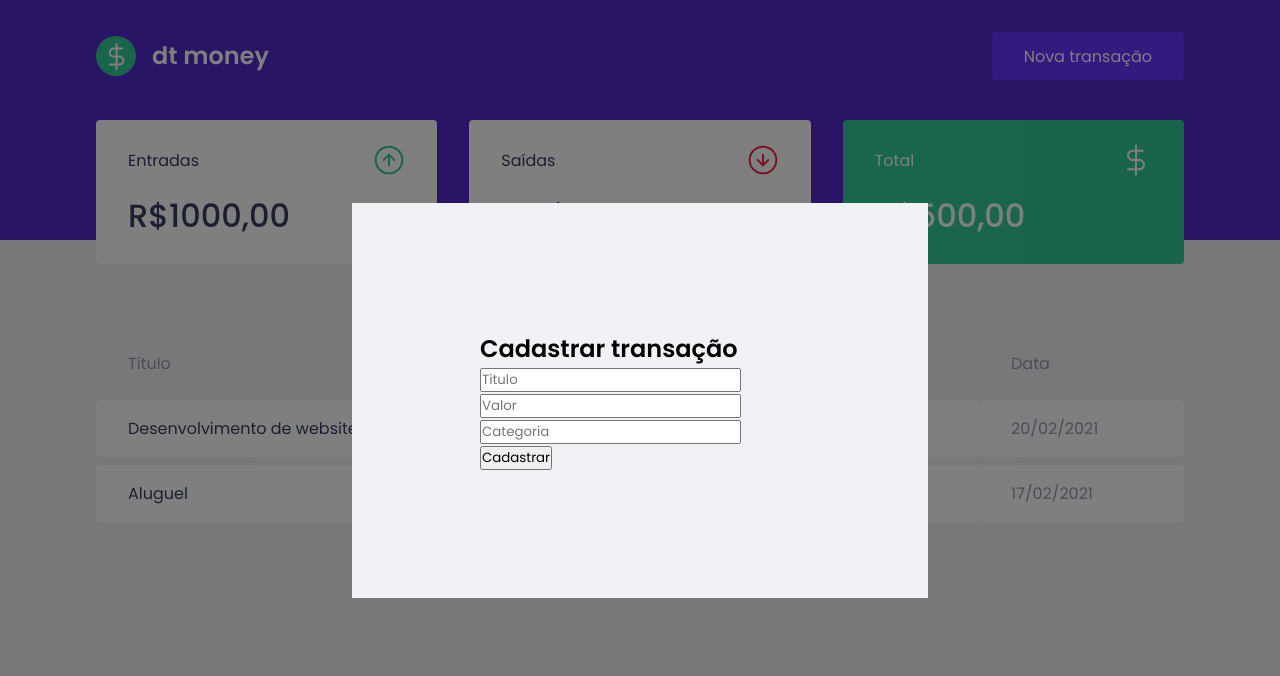
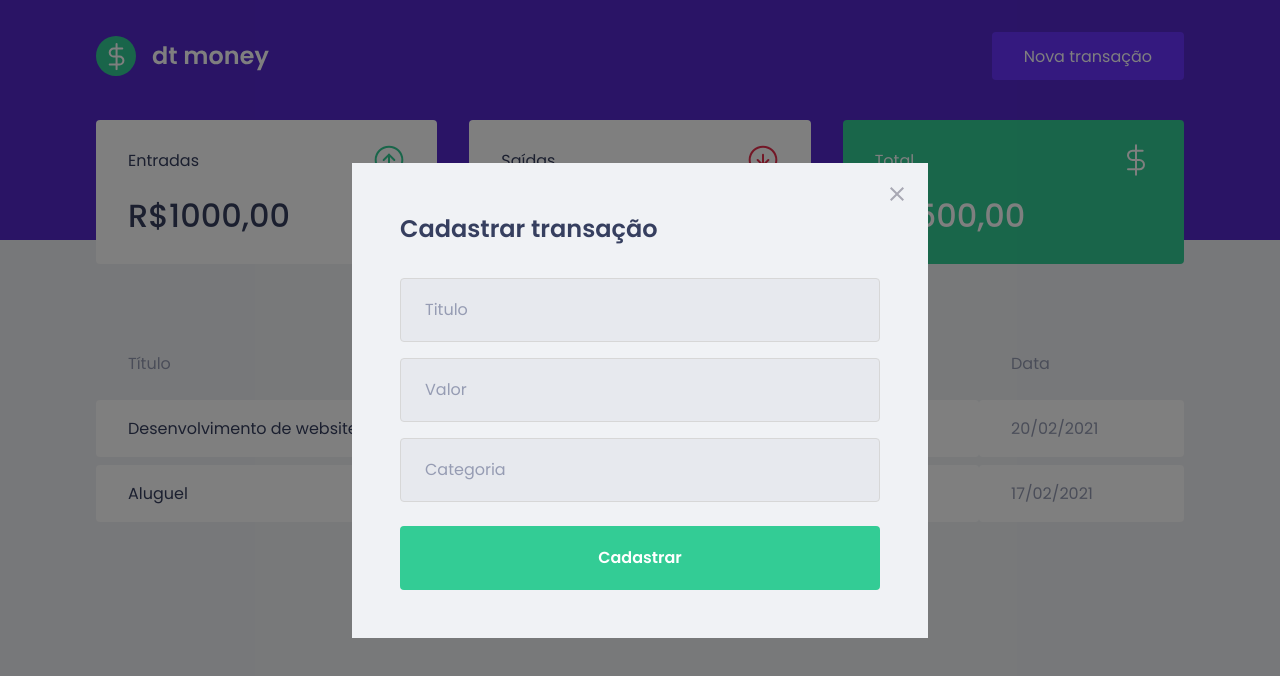
Before and after one commit to ferrariflaviaa/FMoney, a React (Create React App) app: page / in a window 1280 px wide. Both pictures are taken after a click on the button "Nova transação". Shown: the top 676 px of the page. Built offline with nearby package versions, Linux system fonts and the light colour scheme; no server answers; what miragejs would draw is missing.

Commit message:
styling modal

```diff
--- a/src/components/NewTransactionModal/index.tsx
+++ b/src/components/NewTransactionModal/index.tsx
@@ -1,4 +1,5 @@
 import Modal from 'react-modal';
+import closeImg from '../../assets/close.svg'
 import { Container } from './styles';
 
 interface NewTransactionModalProps{
@@ -14,6 +15,11 @@
             overlayClassName="react-modal-overlay"
             className="react-modal-content"
         >
+            <button type="button"
+            onClick={onRequestClose}
+            className="react-modal-close">
+                <img src={closeImg} alt="Fechar modal"/>
+            </button>
           <Container>
             <h2>Cadastrar transação</h2>
 
--- a/src/components/NewTransactionModal/styles.ts
+++ b/src/components/NewTransactionModal/styles.ts
@@ -1,3 +1,52 @@
 import styled from "styled-components";
 
-export const Container = styled.form``;
+export const Container = styled.form`
+    h2{
+        color: var(--text-title);
+        font-size: 1.5rem;
+        margin-bottom: 2rem;
+
+    }
+
+    input{
+        width: 100%;
+        padding: 0 1.5rem;
+        height: 4rem;
+        border-radius: 0.25rem;
+
+        border: 1px solid #d7d7d7;
+        background: #e7e9ee;
+
+        font-weight: 400;
+        font-size: 1rem;
+
+        &::placeholder{
+            color: var(--text-body);
+        }
+        & + input {
+            margin-top: 1rem;
+        }
+    }
+
+    button[type="submit"] {
+        width: 100%;
+        padding: 0, 1.5rem;
+        height: 4rem;
+        background: var(--green);
+        color: #FFF;
+        border-radius: 0.25rem;
+        border: 0;
+        font-size: 1rem;
+        margin-top: 1.5rem;
+        font-weight: 600;
+
+        transition: filter 0.2s;
+
+        &:hover{
+            filter: brightness(0.9);
+        }
+    }
+
+
+
+`;
--- a/src/styles/global.ts
+++ b/src/styles/global.ts
@@ -78,9 +78,23 @@
         width: 100%;
         max-width:576px;
         background: var(--background);
-        padding: 8rem;
+        padding: 3rem;
         position: relative;
         border-radius: 0.24;
     }
 
+    .react-modal-close{
+        position: absolute;
+        right: 1.5rem;
+        top: 1.5rem;
+        border: 0;
+        background: transparent;
+
+        transition: filter 0.2s;
+
+        &:hover{
+            filter: brightness(0.8);
+        }
+    }
+
 `
```
